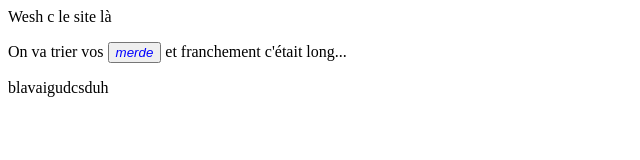
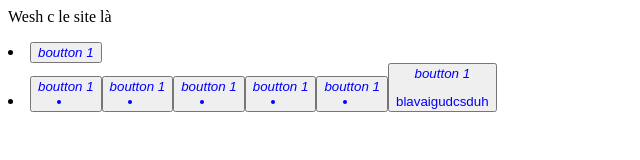
Before and after one commit to Mateofsr/site1, a plain HTML site: page index.html in a window 1280 px wide. Shown: the whole page, without its empty margins (0-640 px from the left). Drawn offline with Linux system fonts and the light colour scheme.

Commit message:
Update index.html

```diff
--- a/index.html
+++ b/index.html
@@ -4,8 +4,14 @@
   <head>Wesh c le site là
     </head>
     <body>
-      <p>On va trier vos <button style="color:blue;"><em>merde</em></button>
-      et franchement c'était long...
+      <p><li><button style="color:blue;"><em>boutton 1</em></button></li>
+        <li><button style="color:blue;"><em>boutton 1</em></button</li>
+        <li><button style="color:blue;"><em>boutton 1</em></button</li>
+        <li><button style="color:blue;"><em>boutton 1</em></button</li>
+        <li><button style="color:blue;"><em>boutton 1</em></button</li>
+        <li><button style="color:blue;"><em>boutton 1</em></button</li>
+        <li><button style="color:blue;"><em>boutton 1</em></button</li>
+
       </p>
       <aside>blavaigudcsduh</aside>
 
@@ -13,5 +19,6 @@
 
 
 
+
     </body>
 </html>
```
